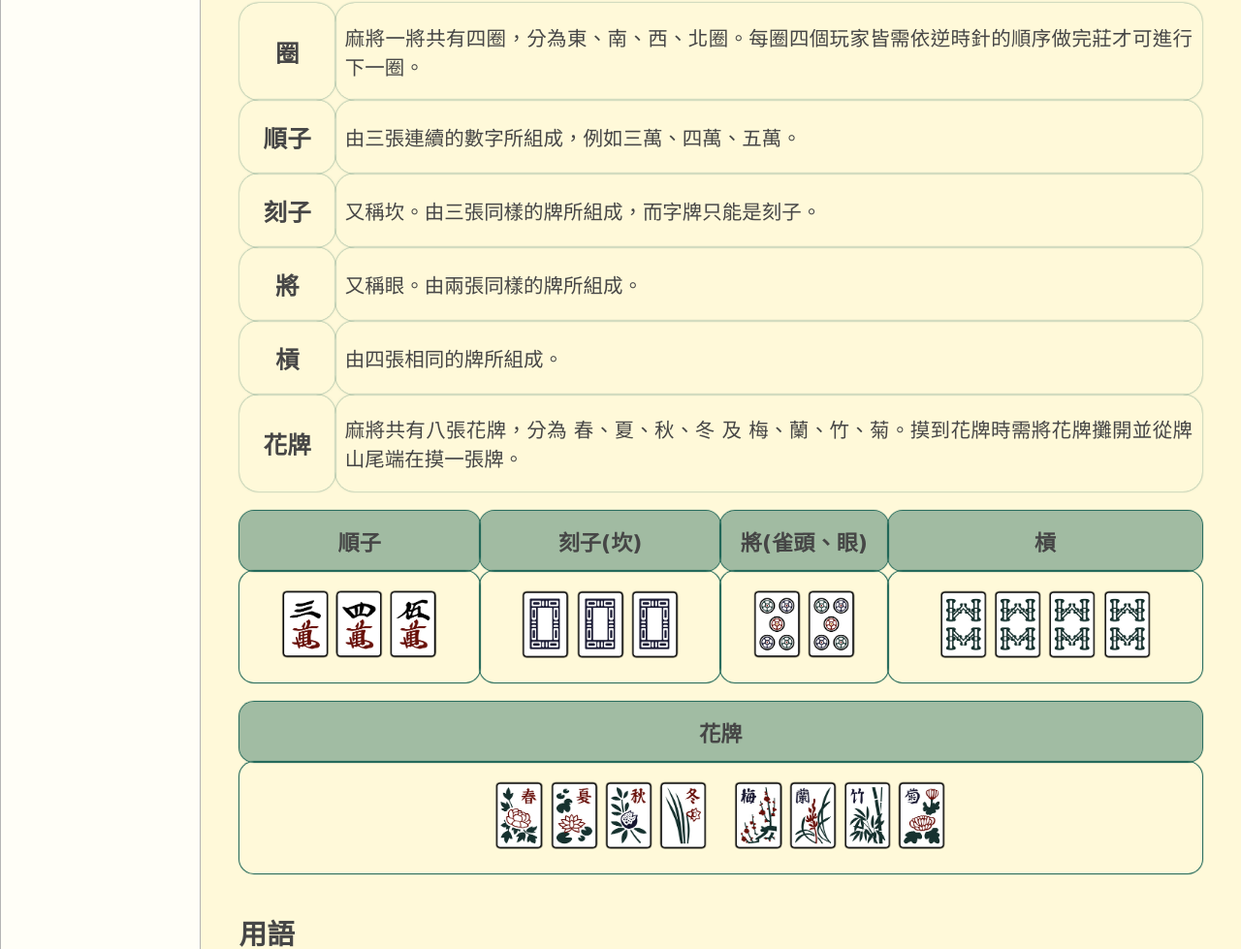
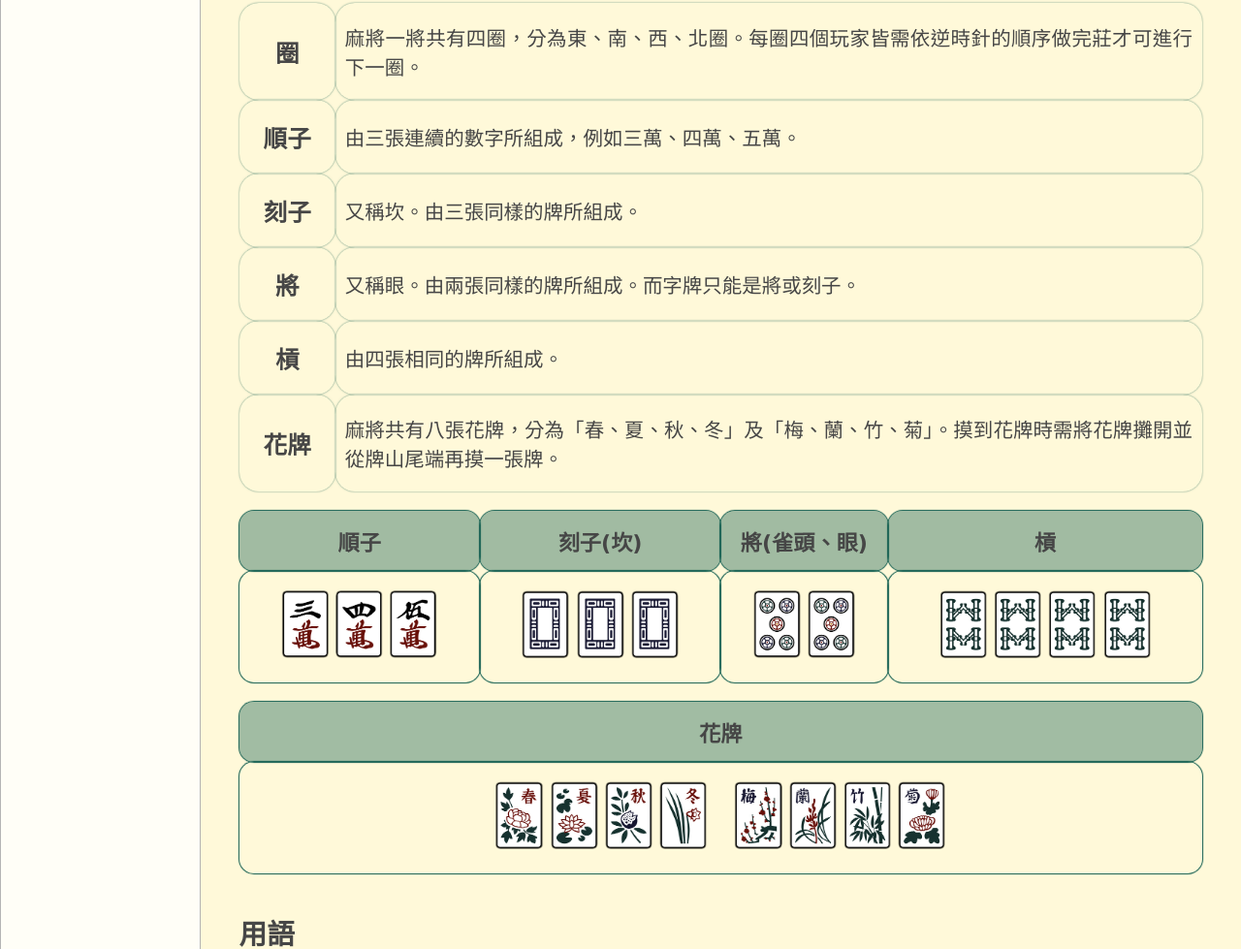
Before and after one commit to beanhsiao/machill_verychill, a plain HTML site: page rule.html in a window 1280 px wide. Shown: the part 830-1809 px from the top of the page at 97% size. Drawn offline with nearby package versions, Linux system fonts and the light colour scheme; a web font is replaced by a local one.

Commit message:
文字修正

```diff
--- a/rule.html
+++ b/rule.html
@@ -289,13 +289,13 @@
                                 <td>
                                     刻子
                                 </td>
-                                <td>又稱坎。由三張同樣的牌所組成，而字牌只能是刻子。</td>
+                                <td>又稱坎。由三張同樣的牌所組成。</td>
                             </tr>
                             <tr>
                                 <td>
                                     將
                                 </td>
-                                <td>又稱眼。由兩張同樣的牌所組成。</td>
+                                <td>又稱眼。由兩張同樣的牌所組成。而字牌只能是將或刻子。</td>
                             </tr>
                             <tr>
                                 <td>槓</td>
@@ -303,7 +303,7 @@
                             </tr>
                             <tr>
                                 <td>花牌</td>
-                                <td>麻將共有八張花牌，分為 春、夏、秋、冬 及 梅、蘭、竹、菊。摸到花牌時需將花牌攤開並從牌山尾端在摸一張牌。</td>
+                                <td>麻將共有八張花牌，分為「春、夏、秋、冬」及「梅、蘭、竹、菊」。摸到花牌時需將花牌攤開並從牌山尾端再摸一張牌。</td>
                             </tr>
 
                         </table>
```
